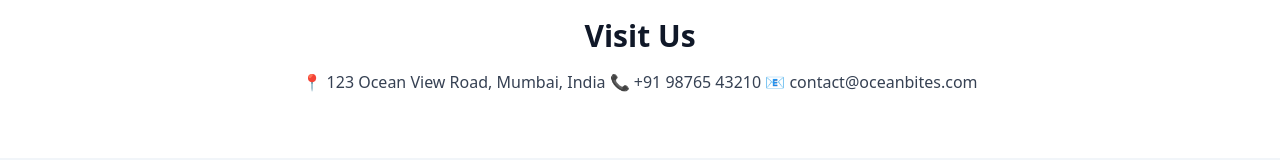
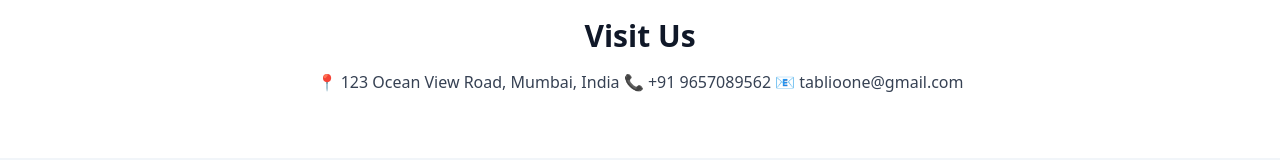
Before and after one commit to waisshaikh/tablioone, a React (Vite) app in the folder Frontend/: page /about in a window 1280 px wide. Shown: the part 1174-1334 px from the top of the page. Built offline with nearby package versions, Linux system fonts and the light colour scheme; no server answers.

Commit message:
feat: update contact information in About page

```diff
--- a/Frontend/src/pages/About.jsx
+++ b/Frontend/src/pages/About.jsx
@@ -57,8 +57,8 @@ export default function About() {
           <h2 className="text-3xl font-bold mb-4">Visit Us</h2>
           <p className="text-gray-700 dark:text-gray-300">
             📍 123 Ocean View Road, Mumbai, India
-            📞 +91 98765 43210
-            📧 contact@oceanbites.com
+            📞 +91 9657089562
+            📧 tablioone@gmail.com
           </p>
         </div>
       </section>
```
